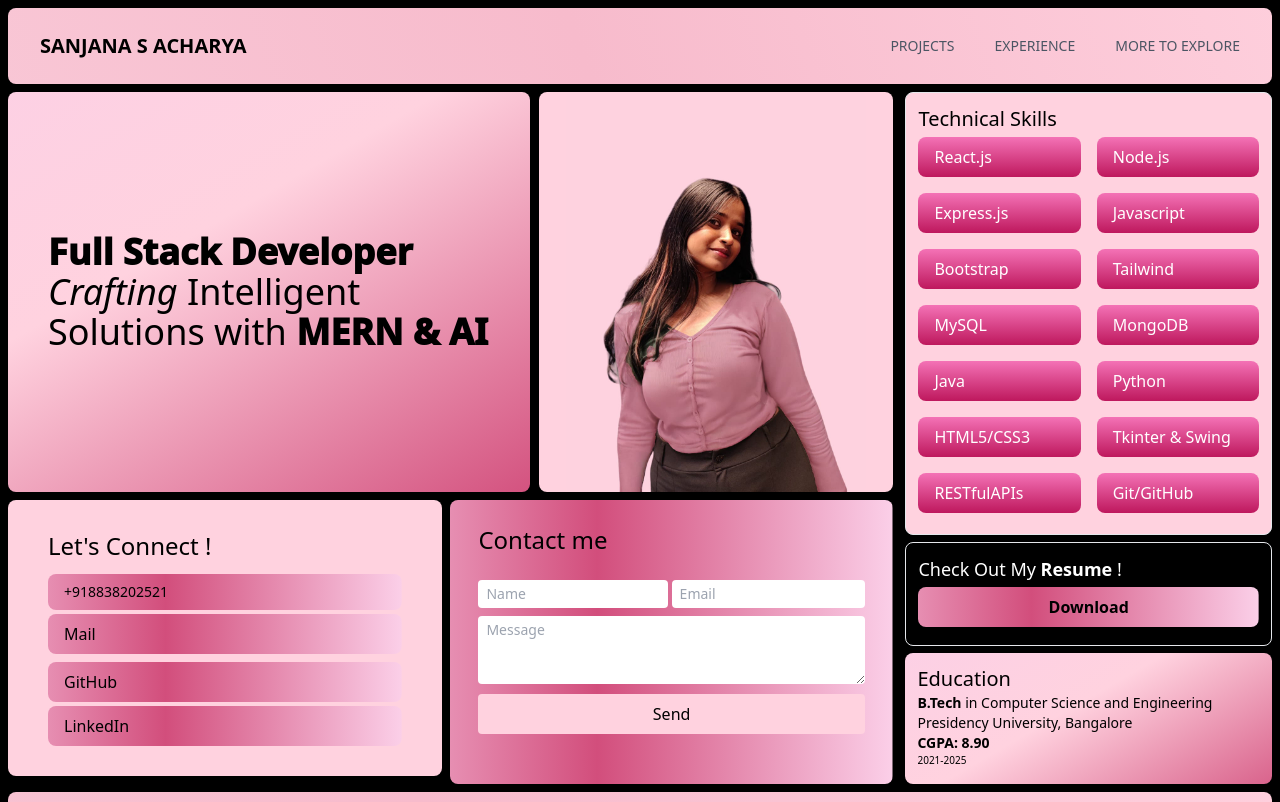
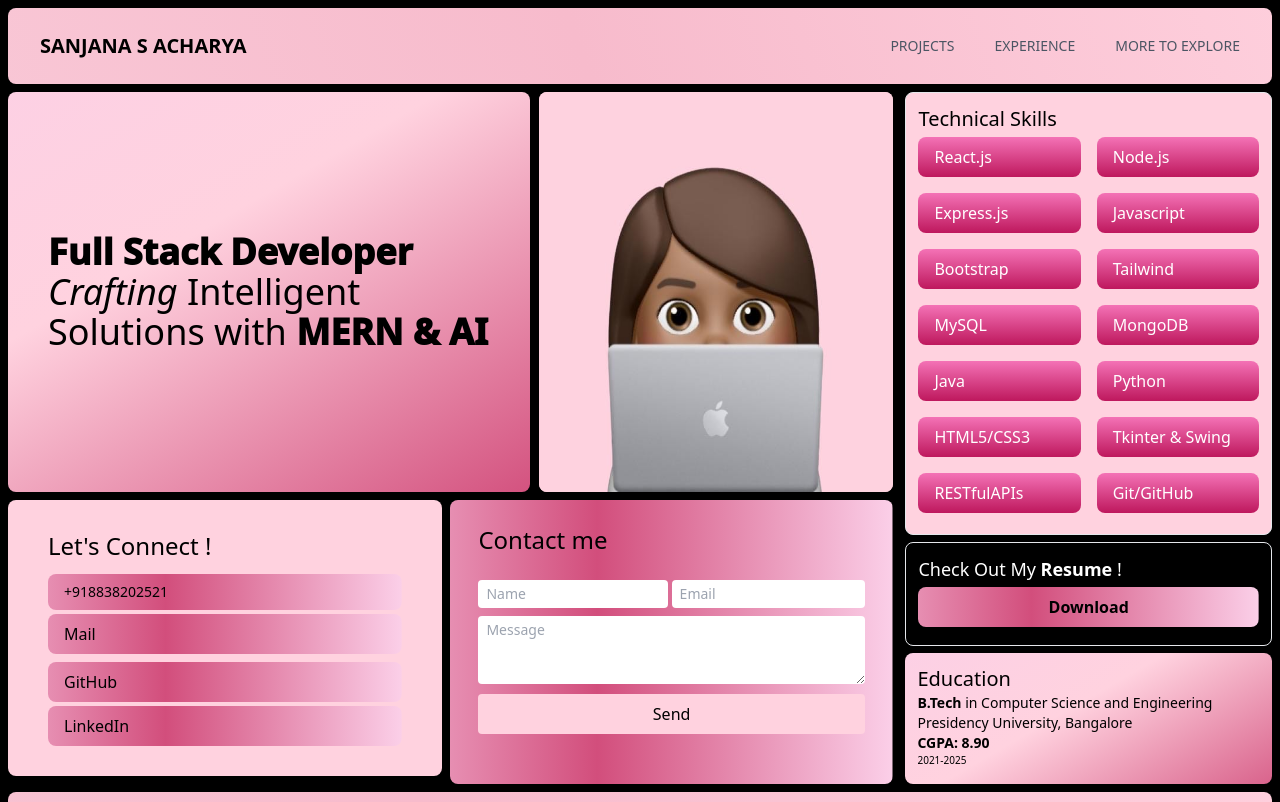
Before and after one commit to Sanjana1304/MyPortfolio, a React (Vite) app in the folder frontend/: page / in a window 1280 px wide. Shown: the top 802 px of the page. Built offline with nearby package versions, Linux system fonts and the light colour scheme.

Commit message:
pic changed

```diff
--- a/frontend/src/components/HeroLeft.jsx
+++ b/frontend/src/components/HeroLeft.jsx
@@ -29,7 +29,7 @@ const HeroLeft = () => {
 
             <div
                 className=' w-[40%] bg-[#ffd2df] rounded-lg bg-cover flex justify-center image-animation'>
-                    <img src="/picme.jpeg" alt="" className=' h-full md:h-[400px] rounded-lg ' />
+                    <img src="/mypic.jpeg" alt="" className=' h-full md:h-[400px] rounded-lg ' />
             </div>
         </div>
 
```
Also changed, not shown: frontend/public/mypic.jpeg (added).
